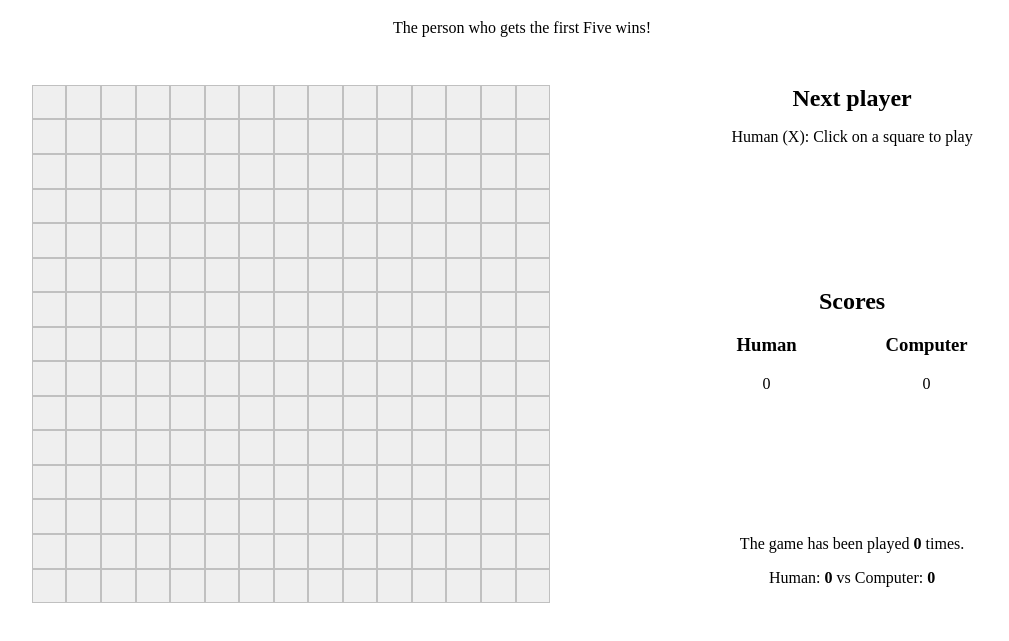
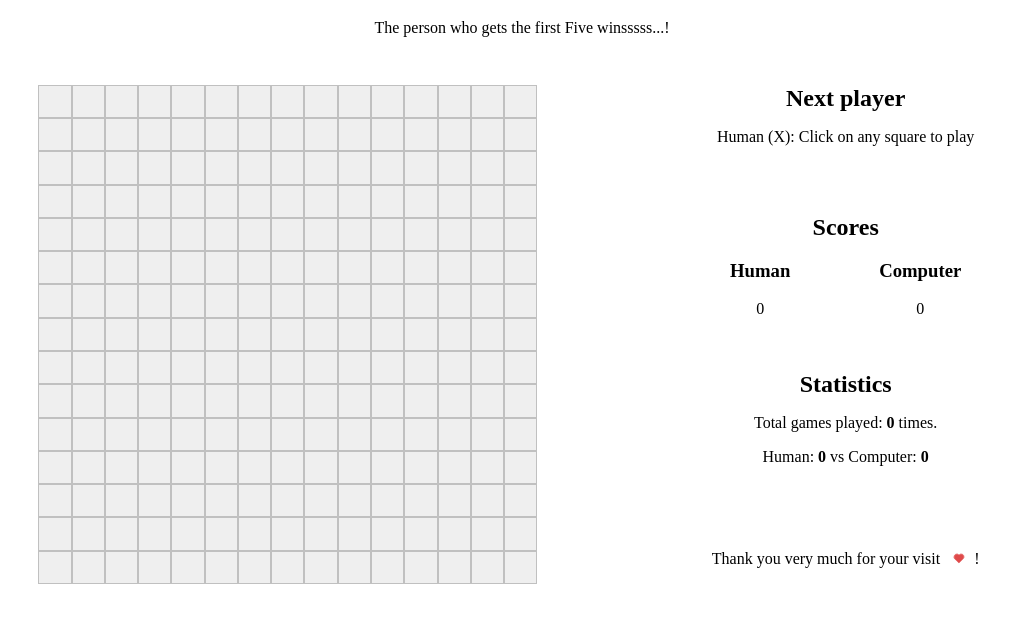
Before and after one commit to longm89/gomoku_game, a React app in the folder gomoku_frontend/: page / in a window 1280 px wide. Shown: the part 61-702 px from the top of the page, without its empty margins (118-1127 px from the left). Built offline with nearby package versions, Linux system fonts and the light colour scheme; no server answers.

Commit message:
add the thank you note

```diff
--- a/gomoku_frontend/src/components/Footer.js
+++ b/gomoku_frontend/src/components/Footer.js
@@ -1,15 +1,9 @@
 import React from 'react';
-import PropTypes from 'prop-types';
-const Footer = ({ scores }) => {
+const Footer = () => {
   return (
-    <div className='footer'>
-      <p>The game has been played <span className='scoreStat'>{scores.humanScore + scores.computerScore}</span> times.</p>
-      <p>Human: <span className='scoreStat'>{scores.humanScore}</span> vs Computer: <span className='scoreStat'>{scores.computerScore}</span></p>
-    </div>
+    <p>Thank you very much for your visit <span id='heart'></span>!</p>
   );
 
 };
-Footer.propTypes = {
-  scores: PropTypes.object,
-};
+
 export default Footer;
--- /dev/null
+++ b/gomoku_frontend/src/components/Statistics.js
@@ -0,0 +1,16 @@
+import React from 'react';
+import PropTypes from 'prop-types';
+const Statistics = ({ scores }) => {
+  return (
+    <div className='statistics'>
+      <h2>Statistics</h2>
+      <p>Total games played: <span className='scoreStat'>{scores.humanScore + scores.computerScore}</span> times.</p>
+      <p>Human: <span className='scoreStat'>{scores.humanScore}</span> vs Computer: <span className='scoreStat'>{scores.computerScore}</span></p>
+    </div>
+  );
+
+};
+Statistics.propTypes = {
+  scores: PropTypes.object,
+};
+export default Statistics;
--- a/gomoku_frontend/src/components/Status.js
+++ b/gomoku_frontend/src/components/Status.js
@@ -18,7 +18,7 @@ const Status = (props) => {
         : props.xIsNext ?
           <div>
             <h2>Next player</h2>
-            <p>Human (X): Click on a square to play</p>
+            <p>Human (X): Click on any square to play</p>
           </div> :
           <div>
             <h2>Next player</h2>
--- a/gomoku_frontend/src/components/Welcome.js
+++ b/gomoku_frontend/src/components/Welcome.js
@@ -2,7 +2,7 @@ import React from 'react';
 const Welcome = () =>  {
   return <div className = 'heading'>
     <h1>Welcome to the game of Gomoku</h1>
-    <p>The person who gets the first Five wins!</p>
+    <p>The person who gets the first Five winsssss...!</p>
   </div>;
 };
 
--- a/gomoku_frontend/src/index.css
+++ b/gomoku_frontend/src/index.css
@@ -9,9 +9,9 @@ h1,h2,h3,p {
   flex-flow: row nowrap;
 }
 .square {
-  width: 2.7vw;
-  height: 2.7vw;
-  line-height: 2.7vw;
+  width: 2.6vw;
+  height: 2.6vw;
+  line-height: 2.6vw;
   text-align: center;
   padding: 0;
   font-size: 1em;
@@ -57,10 +57,52 @@ h1,h2,h3,p {
 .status h2 {
   margin: 0;
 }
-.scoreStat{
+.scoreStat {
   font-weight: bold;
 }
+.statistics h2 {
+  margin: 0;
+}
+/* making the heart beats */
+#heart {
+  height: 10px;
+  width: 10px;
+  background-color: rgb(223, 74, 74);
+  display: inline-block;
+  transform: rotate(-45deg);
+  margin: 0 10px;
+  position: relative;
+  top: 0;
+  animation-name: beat;
+  animation-duration: 1s;
+  animation-iteration-count: infinite;
+}
+#heart:before,
+#heart:after {
+  content: "";
+  background-color: rgb(223, 74, 74);
+  border-radius: 50%;
+  height: 10px;
+  position: absolute;
+  width: 10px;
+}
+#heart:before {
+  top: -5px;
+  left: 0;
+}
 
+#heart:after {
+  left: 5px;
+  top: 0;
+}
+@keyframes beat {
+  0% {
+    transform: scale(1) rotate(-45deg);
+  }
+  50% {
+    transform: scale(0.6) rotate(-45deg);
+  }
+}
 @media only screen and (max-width: 768px) {
   .total_game {
     display: flex;
--- a/gomoku_frontend/src/index.js
+++ b/gomoku_frontend/src/index.js
@@ -8,6 +8,7 @@ import Welcome from './components/Welcome';
 import Score from './components/Score';
 import Board from './components/Board';
 import Status from './components/Status';
+import Statistics from './components/Statistics';
 import Footer from './components/Footer';
 import scoreService from './scoreServices';
 export const size = 15;
@@ -87,7 +88,8 @@ const Game = () => {
           >
             {calculateWinner(squares) === null ? 'Restart the game ? ':'Another game ?'}
           </button>
-          <Footer scores={totalScores}/>
+          <Statistics scores={totalScores}/>
+          <Footer />
         </div>
 
       </div>
```
